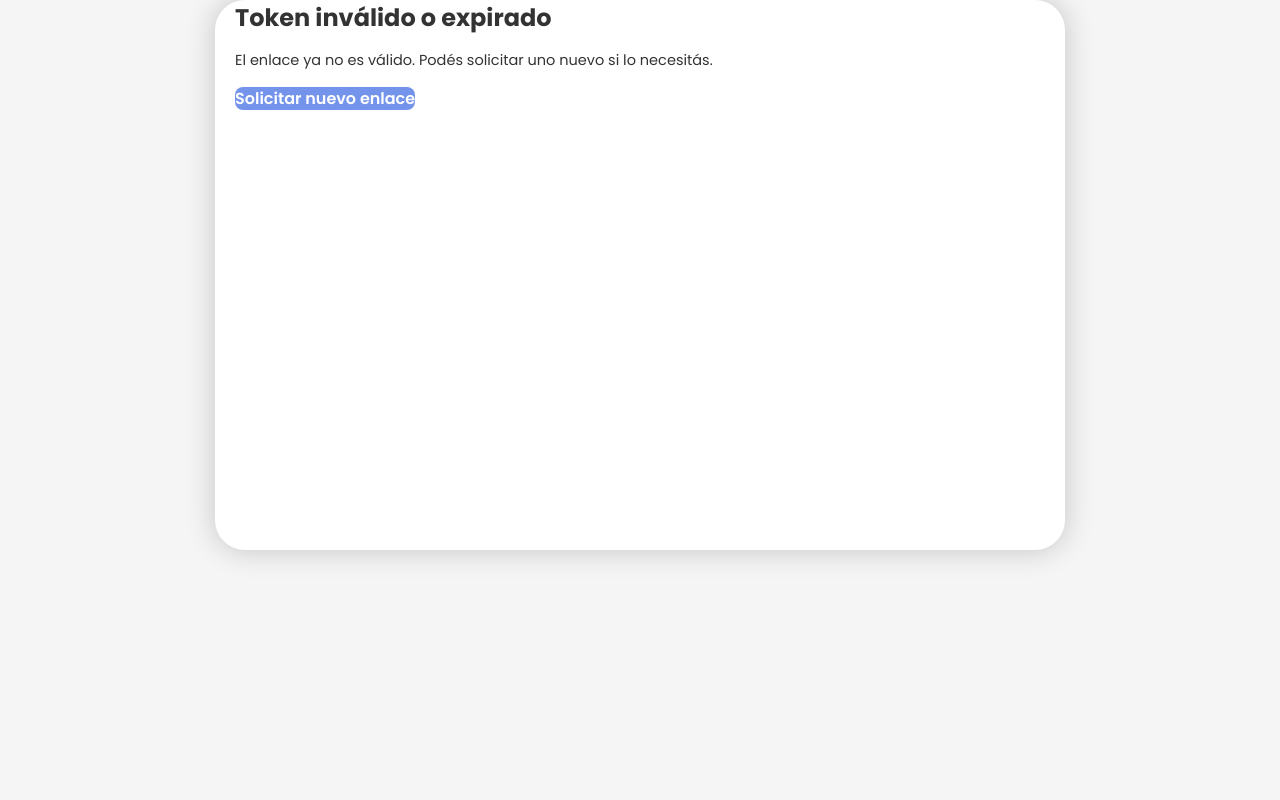
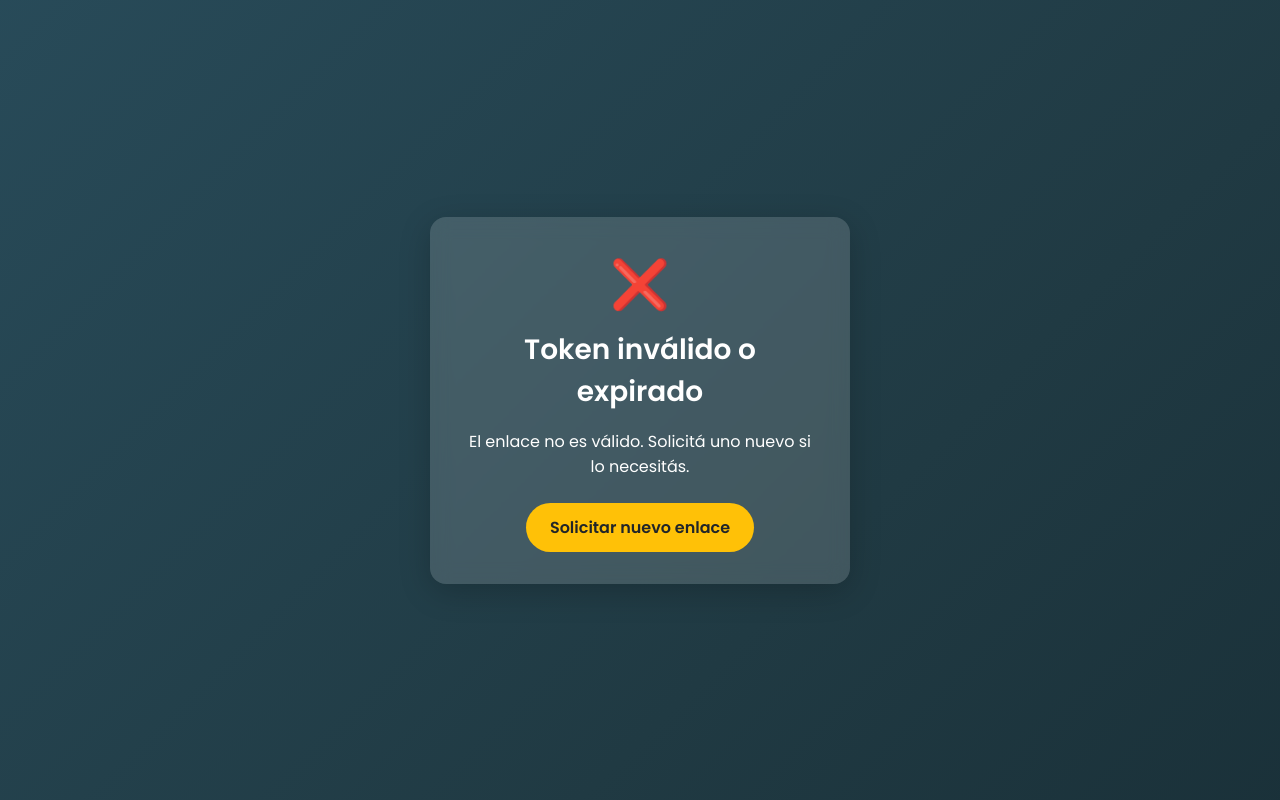
Before and after one commit to IvanBrianCruz/FRONTEND, a React (Vite) app: page /TokenInvalido in a window 1280 px wide. Built offline with nearby package versions, Linux system fonts and the light colour scheme.

Commit message:
vistas estaticas con estilo ajaj

```diff
--- a/src/assets/css/styledefecto.css
+++ b/src/assets/css/styledefecto.css
@@ -0,0 +1,101 @@
+/* Importa una fuente moderna */
+@import url('https://fonts.googleapis.com/css2?family=Inter:wght@300;400;600;700&display=swap');
+
+/* RESET y BOX-SIZING */
+* {
+  margin: 0;
+  padding: 0;
+  box-sizing: border-box;
+}
+
+body, html {
+  width: 100%;
+  height: 100%;
+  font-family: 'Inter', sans-serif;
+  overflow-x: hidden;
+}
+
+/* Fondo degradado animado */
+@keyframes gradientBG {
+  0% { background-position: 0% 50%; }
+  50% { background-position: 100% 50%; }
+  100% { background-position: 0% 50%; }
+}
+
+.gradient-bg {
+  min-height: 100vh;
+  background: linear-gradient(-45deg, #0f2027, #203a43, #2c5364, #4b006e, #a100ff);
+  background-size: 400% 400%;
+  animation: gradientBG 15s ease infinite;
+  display: flex;
+  align-items: center;
+  justify-content: center;
+  padding: 2rem;
+}
+
+/* Card contenedor */
+.card {
+  background: rgba(255,255,255,0.15);
+  backdrop-filter: blur(10px);
+  border-radius: 1rem;
+  padding: 2rem;
+  max-width: 420px;
+  width: 100%;
+  text-align: center;
+  color: #fff;
+  box-shadow: 0 8px 32px rgba(0,0,0,0.2);
+  transform: translateY(20px);
+  opacity: 0;
+  animation: fadeUp 0.8s forwards;
+}
+
+/* Retraso secuencial */
+.card.delay-1 { animation-delay: 0.3s; }
+.card.delay-2 { animation-delay: 0.5s; }
+.card.delay-3 { animation-delay: 0.7s; }
+.card.delay-4 { animation-delay: 0.9s; }
+
+@keyframes fadeUp {
+  to {
+    transform: translateY(0);
+    opacity: 1;
+  }
+}
+
+/* Títulos y párrafos */
+.card h2 {
+  font-size: 1.75rem;
+  margin-bottom: 1rem;
+  font-weight: 600;
+}
+.card p {
+  font-size: 1rem;
+  margin-bottom: 1.5rem;
+}
+
+/* Botones */
+.btn-custom {
+  display: inline-block;
+  font-size: 1rem;
+  font-weight: 600;
+  text-decoration: none;
+  padding: 0.75rem 1.5rem;
+  border-radius: 2rem;
+  transition: transform 0.3s, box-shadow 0.3s;
+}
+.btn-custom:hover {
+  transform: scale(1.05);
+  box-shadow: 0 4px 20px rgba(0,0,0,0.3);
+}
+.btn-success { background: #28a745; color: #fff; }
+.btn-info    { background: #17a2b8; color: #fff; }
+.btn-danger  { background: #dc3545; color: #fff; }
+.btn-warning { background: #ffc107; color: #212529; }
+.btn-secondary { background: #6c757d; color: #fff; }
+
+/* Responsive tweaks */
+@media (max-width: 576px) {
+  .card { padding: 1.5rem; }
+  .card h2 { font-size: 1.5rem; }
+  .btn-custom { width: 100%; }
+}
--- a/src/pages/ActivacionExitosa.jsx
+++ b/src/pages/ActivacionExitosa.jsx
@@ -1,14 +1,17 @@
 import React from 'react';
-import '../assets/css/styledefecto.css'; // Estilos del template
+import BaseView from './BaseView';
 
-const ActivacionExitosa = () => {
-  return (
-    <div className="container text-center mt-5">
-      <h2 className="text-success mb-3">¡Cuenta activada correctamente!</h2>
-      <p>Ya podés iniciar sesión en el sistema del IES N°6.</p>
-      <a href="/login" className="btn btn-primary mt-3">Ir al inicio de sesión</a>
-    </div>
-  );
-};
+const ActivacionExitosa = () => (
+  <BaseView
+    delay={1}
+    icon="✅"
+    title="¡Cuenta activada con éxito!"
+    btnText="Ir al inicio de sesión"
+    btnHref="/login"
+    btnClass="btn-success"
+  >
+    ¡Ya podes iniciar sesión en el sistema del IES N°6!
+  </BaseView>
+);
 
 export default ActivacionExitosa;
--- /dev/null
+++ b/src/pages/BaseView.jsx
@@ -0,0 +1,15 @@
+import React from 'react';
+import '../assets/css/styledefecto.css';
+
+const BaseView = ({ delay, icon, title, children, btnText, btnHref, btnClass }) => (
+  <div className="gradient-bg">
+    <div className={`card delay-${delay}`}>
+      <div style={{ fontSize: '3rem', marginBottom: '.5rem' }}>{icon}</div>
+      <h2>{title}</h2>
+      <p>{children}</p>
+      <a href={btnHref} className={`btn-custom ${btnClass}`}>{btnText}</a>
+    </div>
+  </div>
+);
+
+export default BaseView;
--- a/src/pages/CuentaYaActivada.jsx
+++ b/src/pages/CuentaYaActivada.jsx
@@ -1,14 +1,17 @@
 import React from 'react';
-import '../assets/css/styledefecto.css'; // Estilos del template
+import BaseView from './BaseView';
 
-const CuentaYaActivada = () => {
-  return (
-    <div className="container text-center mt-5">
-      <h2 className="text-info">La cuenta ya estaba activada</h2>
-      <p>Ya podés ingresar con tu usuario y contraseña.</p>
-      <a href="/login" className="btn btn-primary mt-3">Iniciar sesión</a>
-    </div>
-  );
-};
+const CuentaYaActivada = () => (
+  <BaseView
+    delay={2}
+    icon="ℹ️"
+    title="La cuenta ya estaba activada"
+    btnText="Iniciar sesión"
+    btnHref="/login"
+    btnClass="btn-info"
+  >
+    Podés ingresar con tu usuario y contraseña.
+  </BaseView>
+);
 
 export default CuentaYaActivada;
--- a/src/pages/TokenInvalido.jsx
+++ b/src/pages/TokenInvalido.jsx
@@ -1,14 +1,17 @@
 import React from 'react';
-import '../assets/css/styledefecto.css'; // Estilos del template
+import BaseView from './BaseView';
 
-const TokenInvalido = () => {
-  return (
-    <div className="container text-center mt-5">
-      <h2 className="text-danger">Token inválido o expirado</h2>
-      <p>El enlace ya no es válido. Podés solicitar uno nuevo si lo necesitás.</p>
-      <a href="/reenviar-activacion" className="btn btn-warning mt-3">Solicitar nuevo enlace</a>
-    </div>
-  );
-};
+const TokenInvalido = () => (
+  <BaseView
+    delay={3}
+    icon="❌"
+    title="Token inválido o expirado"
+    btnText="Solicitar nuevo enlace"
+    btnHref="/reenviar-activacion"
+    btnClass="btn-warning"
+  >
+    El enlace no es válido. Solicitá uno nuevo si lo necesitás.
+  </BaseView>
+);
 
 export default TokenInvalido;
--- a/src/pages/UsuarioNoEncontrado.jsx
+++ b/src/pages/UsuarioNoEncontrado.jsx
@@ -1,14 +1,17 @@
 import React from 'react';
-import '../assets/css/styledefecto.css'; // Estilos del template
+import BaseView from './BaseView';
 
-const UsuarioNoEncontrado = () => {
-  return (
-    <div className="container text-center mt-5">
-      <h2 className="text-danger">Usuario no encontrado</h2>
-      <p>Es posible que el enlace esté mal o el usuario ya no exista.</p>
-      <a href="/" className="btn btn-secondary mt-3">Volver al inicio</a>
-    </div>
-  );
-};
+const UsuarioNoEncontrado = () => (
+  <BaseView
+    delay={4}
+    icon="🔍"
+    title="Usuario no encontrado"
+    btnText="Volver al inicio"
+    btnHref="/"
+    btnClass="btn-secondary"
+  >
+    Puede que el enlace esté mal o el usuario no exista.
+  </BaseView>
+);
 
 export default UsuarioNoEncontrado;
```
